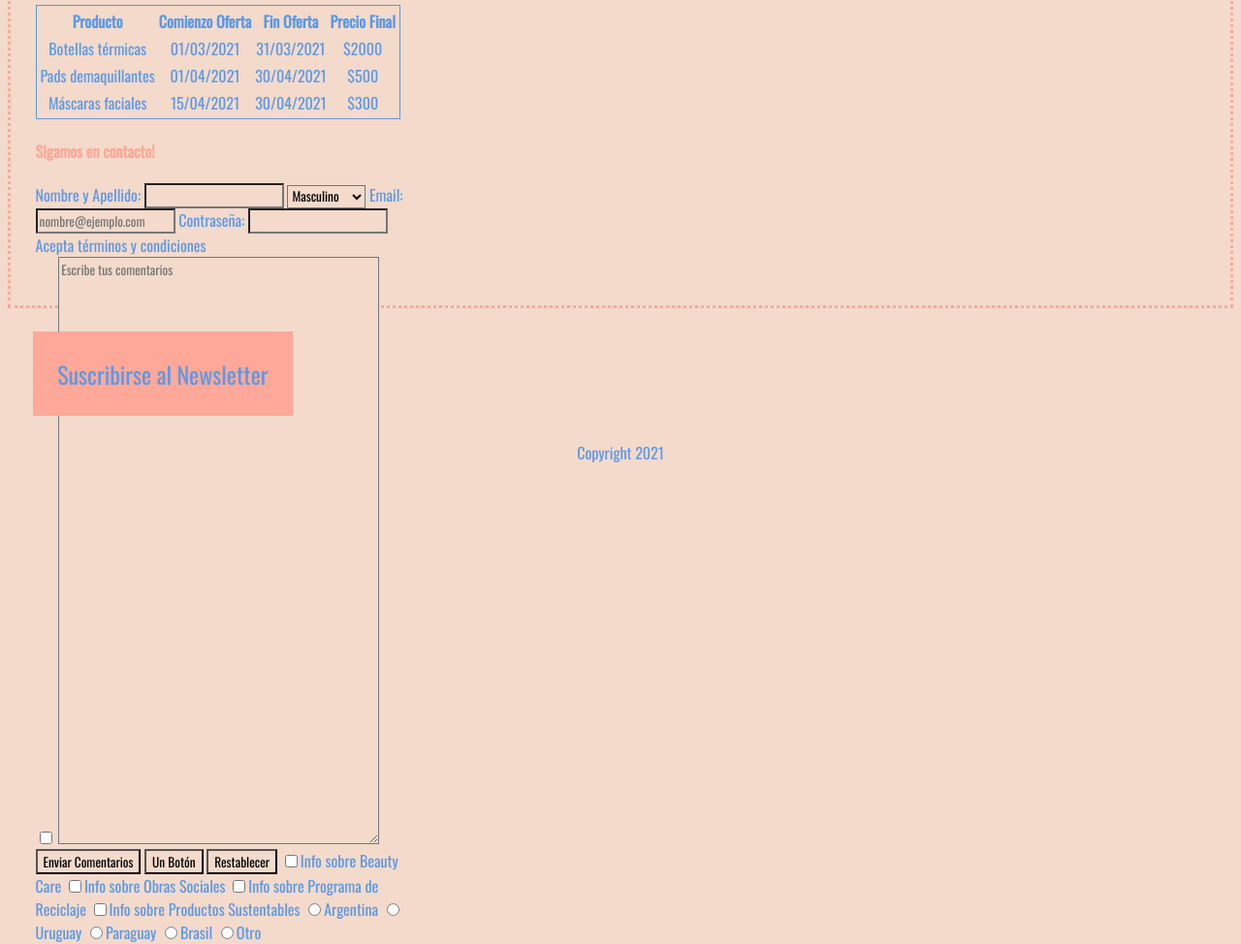
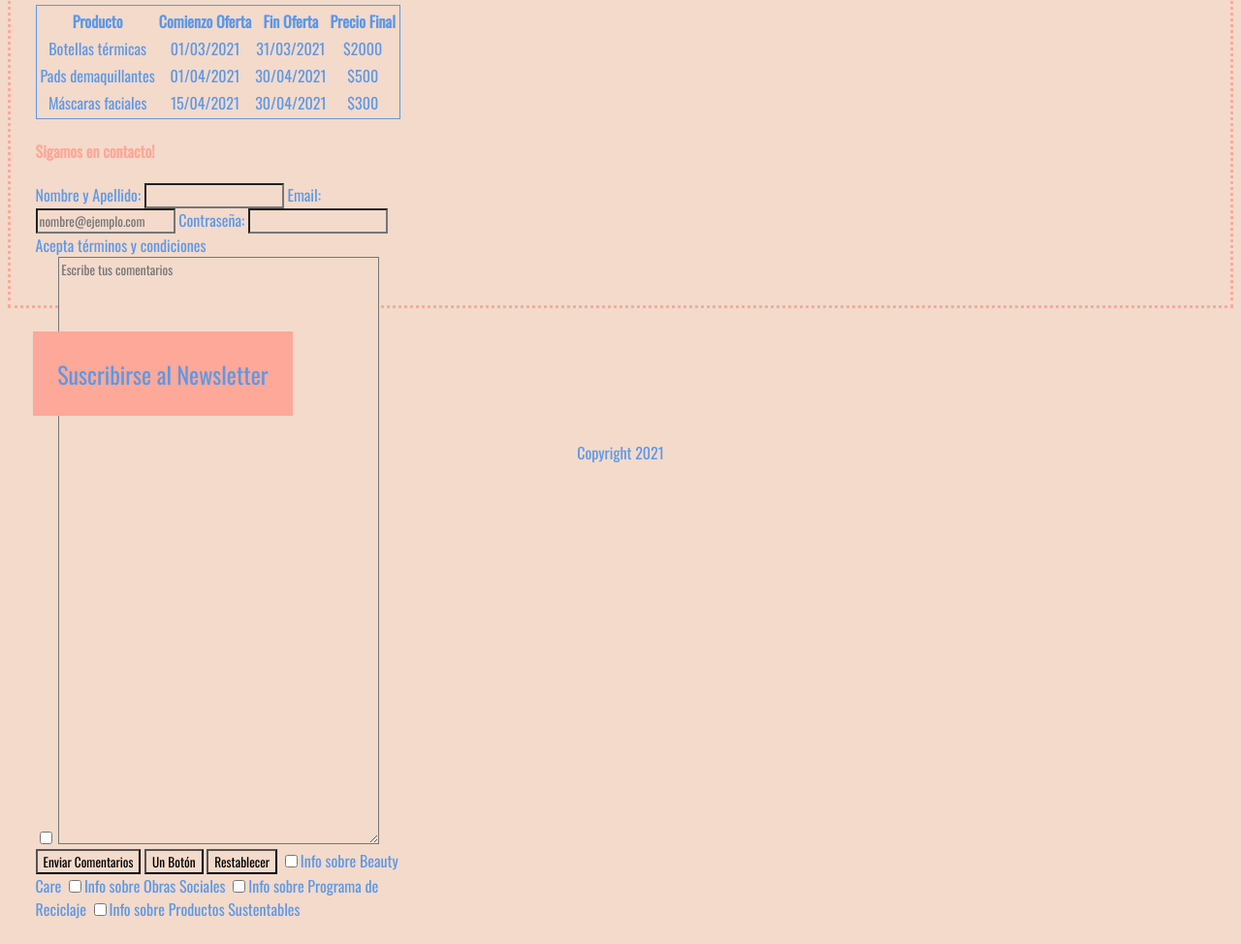
Before and after one commit to Ximenaube/desafio_coderhouse, a plain HTML site: page index.html in a window 1280 px wide. Shown: the part 366-1340 px from the top of the page at 97% size. After the commit the page ends 1316 px from the top, so only its background shows below. Drawn offline with nearby package versions, Linux system fonts and the light colour scheme.

Commit message:
saque unos radio buttons

```diff
--- a/index.html
+++ b/index.html
@@ -66,12 +66,6 @@
 				<label for="nombre_apellido">Nombre y Apellido:</label>
 				<input type="text" name="nombre_apellido" />
 
-				 <select name="Género">
-				 	<option value="M">Masculino</option>
-    				<option value="F">Femenino</option>
-    				<option value="N">No Contesta</option>
- 				 </select>
-
 				<label for="email">Email:</label>
 				<input type="email" name="email" placeholder="nombre@ejemplo.com"/>
 
@@ -95,12 +89,6 @@
     			<input type="checkbox" name="informacion" value="PS">Info sobre Productos Sustentables
 
 
-    			<input type="radio" name="pais" value="AR">Argentina
-    			<input type="radio" name="pais" value="UY">Uruguay
-    			<input type="radio" name="pais" value="PY">Paraguay
-    			<input type="radio" name="pais" value="BR">Brasil
-    			<input type="radio" name="pais" value="OT">Otro
-
 			</form>
 
 
```
